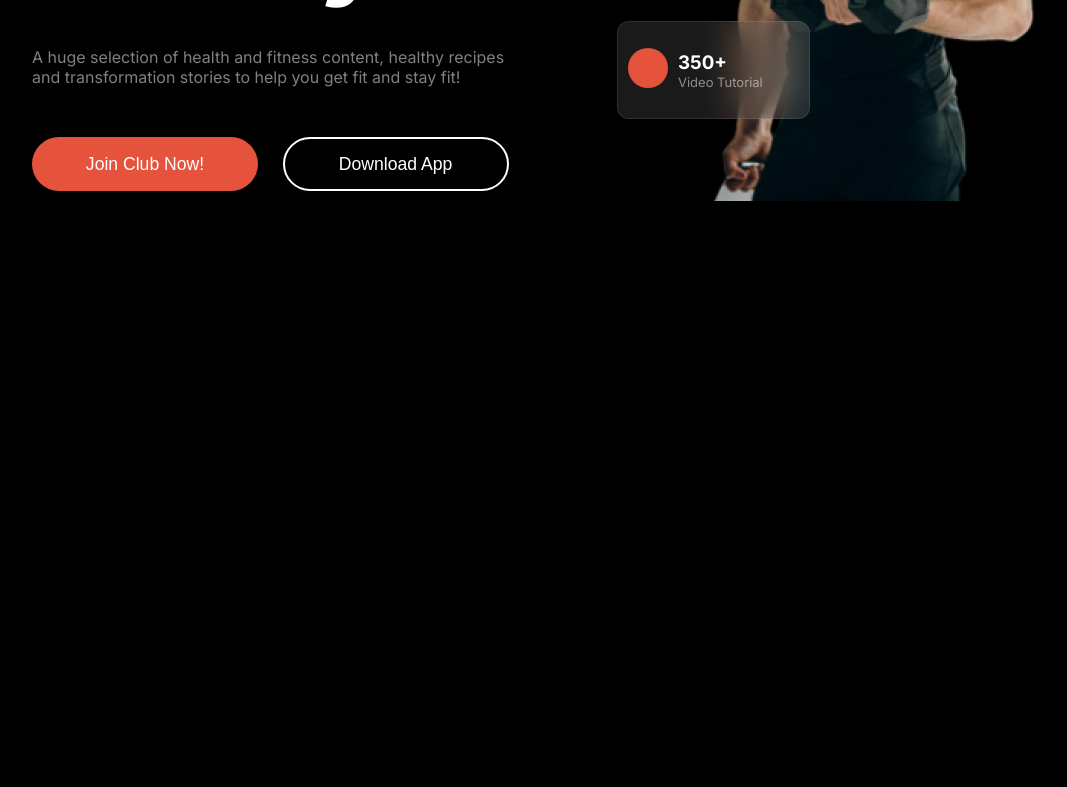
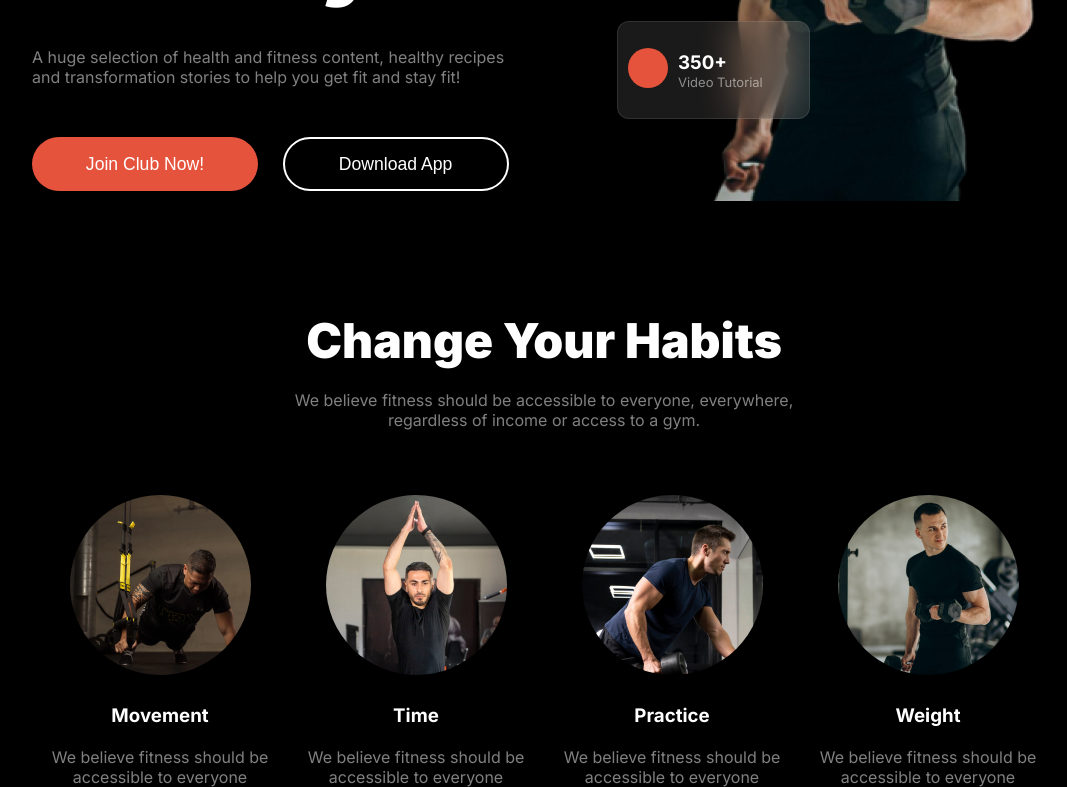
Before and after one commit to aminul118/B10A2-versatile-ui, a plain HTML site: page index.html in a window 1280 px wide. Shown: the part 547-1334 px from the top of the page, without its empty margins (96-1163 px from the left). Before the commit the page ends 800 px from the top, so only its background shows below. Drawn offline with Linux system fonts and the light colour scheme; a web font is replaced by a local one.

Commit message:
Second section- Change your habit complect

```diff
--- a/index.html
+++ b/index.html
@@ -29,8 +29,10 @@
             <div class="banner-text">
                 <h1 class="test">Get body in <br> <em class="shape">shape</em> & stay healthy</h1>
                 <div>
-                <p class="paragraph secondary-text">A huge selection of health and fitness content, healthy recipes and transformation stories to help
-                    you get fit and stay fit!</p></div>
+                    <p class="paragraph secondary-text">A huge selection of health and fitness content, healthy recipes
+                        and transformation stories to help
+                        you get fit and stay fit!</p>
+                </div>
                 <div>
                     <button class="btn-primary">Join Club Now!</button>
                     <button class="btn-transparent">Download App</button>
@@ -51,8 +53,36 @@
                 <div class="ball"></div>
             </div>
         </div>
+    </header>
+    <section class="section-two">
+        <div class="change-habit">
+            <h3 class="secondary-heading "> Change Your Habits</h3>
+            <div class="secondary-text"><p>We believe fitness should be accessible to everyone, everywhere,<br> regardless of income or access to a gym.</p></div>
+        </div>
+        <div class="four-movement">
+            <div>
+                <img src="images/movement.png" alt="">
+                <h3>Movement</h3>
+                <p class="secondary-text one-p">We believe fitness should be accessible to everyone</p>
+            </div>
+            <div>
+                <img src="images/time.png" alt="">
+                <h3>Time</h3>
+                <p class="secondary-text one-p">We believe fitness should be accessible to everyone</p>
+            </div>
+            <div>
+                <img src="images/practice.png" alt="">
+                <h3>Practice</h3>
+                <p class="secondary-text one-p">We believe fitness should be accessible to everyone</p>
+            </div>
+            <div>
+                <img src="images/weight.png" alt="">
+                <h3>Weight</h3>
+                <p class="secondary-text one-p">We believe fitness should be accessible to everyone</p>
+            </div>
+        </div>
+    </section>
 
-    </header>
 
 
     <main>
--- a/styles/style.css
+++ b/styles/style.css
@@ -17,7 +17,7 @@
 
 /* Shared styles */
 .primary-bg {
-  background-color: black;
+  background-color: rgb(0, 0, 0);
 }
 .secondary-bg {
   background: #222222;
@@ -52,12 +52,18 @@
   margin-left: 20px;
 }
 
+.secondary-heading{
+font-size: 48px;
+font-weight: 900;
+}
 /* body style */
 body {
   width: 80%;
   margin: 0 auto;
   font-family: "Inter", sans-serif;
   color: white;
+
+
 }
 /* Nav bar */
 .logo {
@@ -65,23 +71,15 @@ body {
   font-size: 2.5rem;
   font-weight: 800;
 }
-header {
-  height: 747px;
-  width: 1400;
-  /* border: 2px solid red; */
-}
+
 .nav-bar {
   /* height: 715px; */
   display: flex;
   padding: 5rem 0rem 2rem 0rem;
   justify-content: space-between;
   align-items: center;
-  background: linear-gradient(
-    180deg,
-    rgb(0, 0, 0),
-    rgba(119, 119, 119, 0) 100%
-  );
 }
+
 .primary-menu ul {
   display: grid;
   grid-template-columns: 1fr 1fr 1fr 1fr;
@@ -102,6 +100,7 @@ header {
 }
 .primary-menu ul li {
   list-style: none;
+
 }
 .primary-menu ul li a {
   text-decoration: none;
@@ -160,15 +159,7 @@ header {
   margin-top: 400px;
   margin-left: -90px;
 }
-/* .ball {
-  position: absolute;
-  background-color: #e6533c;
-  border-radius: 50px;
-  left: 67.7%;
-  top: 59.8%;
-  width: 40px;
-  height: 40px;
-} */
+
 .ball {
   position: relative;
   background-color: #e6533c;
@@ -180,6 +171,32 @@ header {
 .ham-bar {
   display: none;
 }
+.section-two{
+  margin-top: 120px;
+  text-align: center;
+}
+
+.change-habit h3{
+  margin-bottom: 20px;
+}
+.four-movement{
+  margin-top: 40px;
+  display: grid;
+  grid-template-columns: 1fr 1fr 1fr 1fr;
+}
+.four-movement img{
+  border-radius: 50%;
+  margin: 25px;
+ }
+.four-movement img h3 {
+  margin-top: 20px;
+  margin-bottom: 20px;
+}
+.one-p{
+  margin-top: 20px;
+}
+
+/* section 3 */
 
 /* responsive for Mobile */
 @media screen and (max-width: 576px) {
@@ -204,5 +221,22 @@ header {
     line-height: 90%;
     margin: 50px 0 50px 0;
   }
+  .four-movement{
+    margin-top: 40px;
+    display: grid;
+    grid-template-columns: 1fr;
+  }
+  .one-p{
+
+    width: 231px;
+    height: 36px;
+    margin: 0 auto;
+    align-items: center;
+    margin-top: 20px;
+  }
+  .change-habit h3{
+    margin-top: 350px;
+    margin-bottom: 20px;
+  }
 
 }
```
Also changed, not shown: images/movement.png (renamed from images/image 3.png), images/practice.png (renamed from images/image 4.png), images/time.png (renamed from images/image 2.png), images/weight.png (renamed from images/image 5.png).
